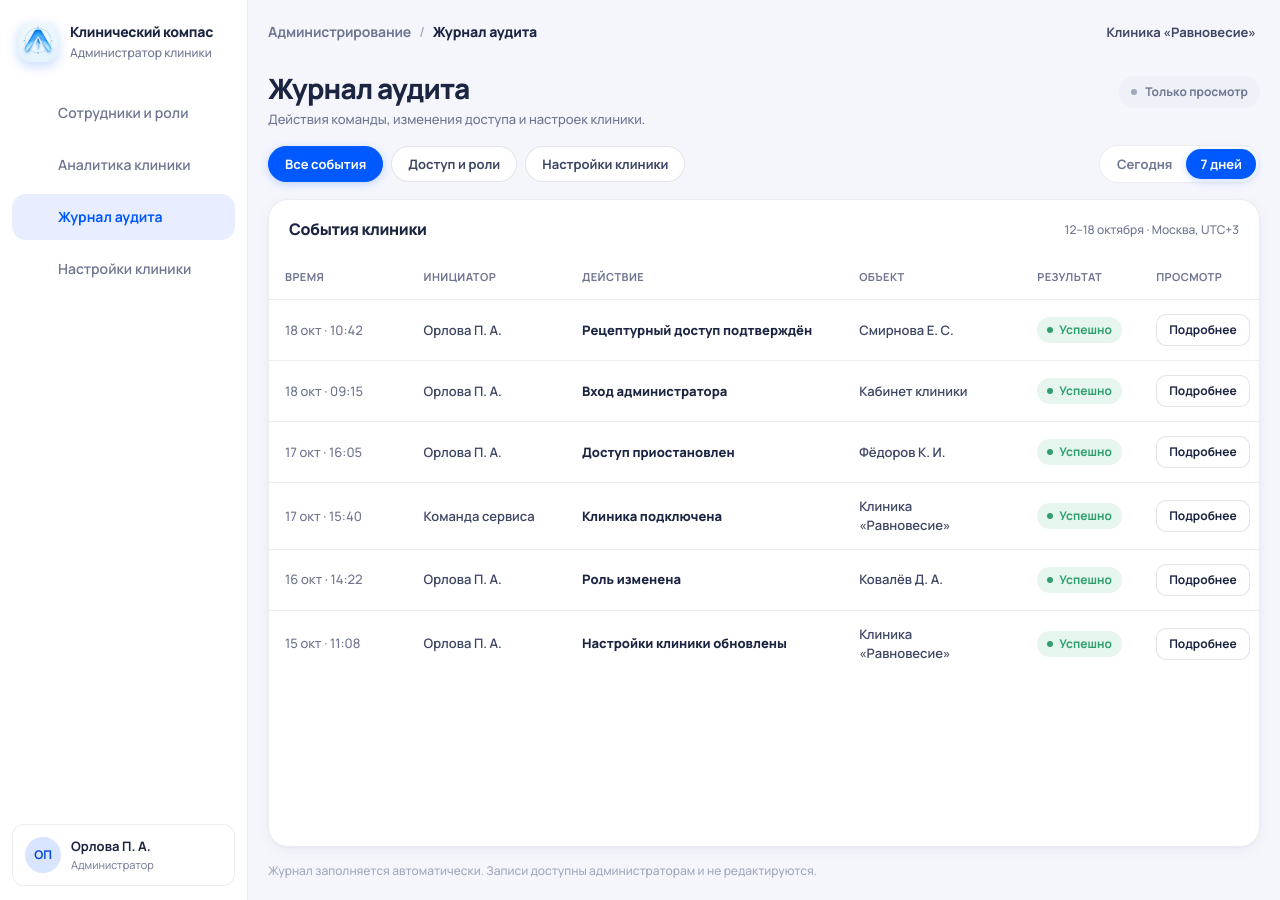
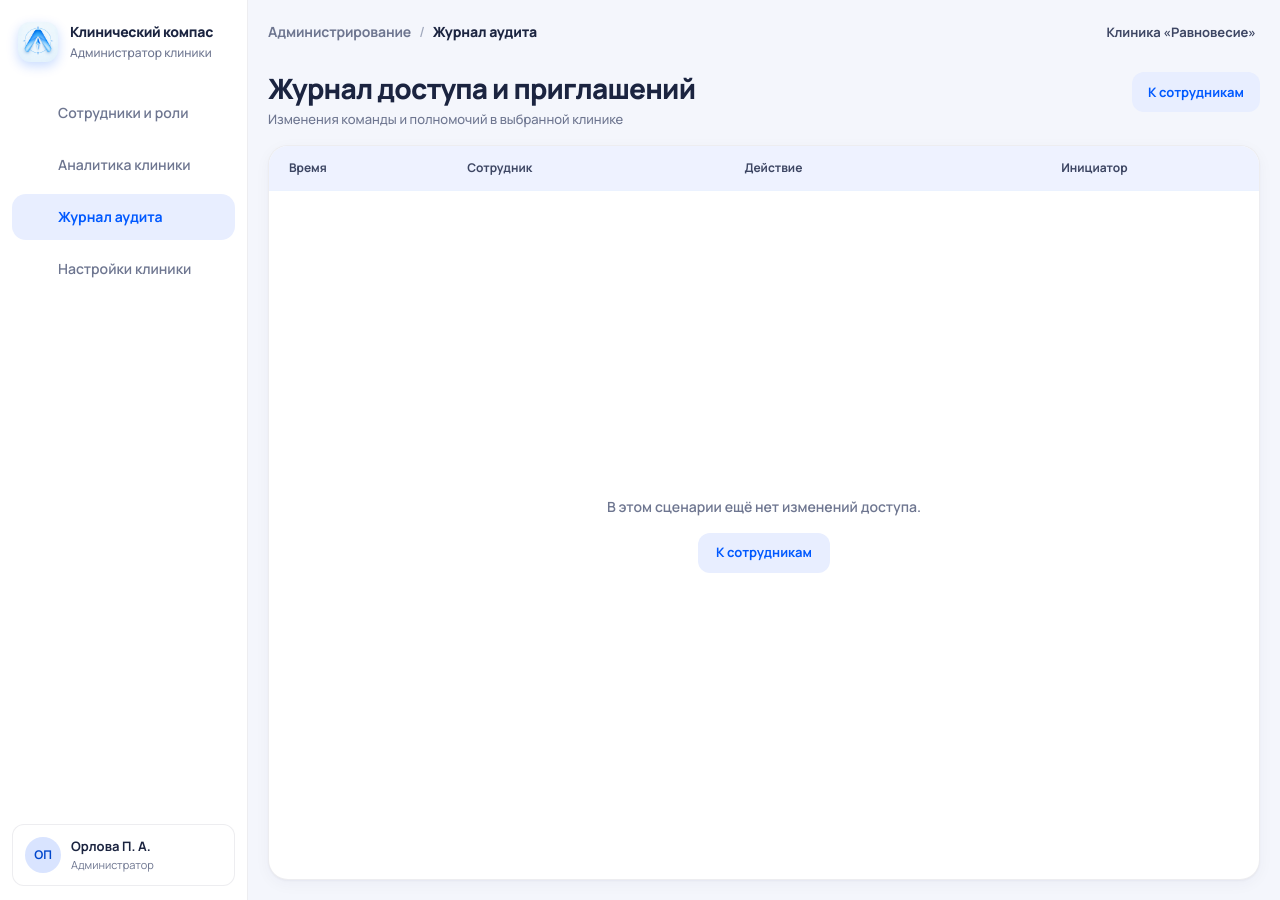
Before and after one commit to ResonanceTECH/SechHack_26, a React (Vite) app in the folder frontend/: page /admin/audit in a window 1280 px wide. Built offline with nearby package versions, Linux system fonts and the light colour scheme; some icons are missing.

Commit message:
Refactor AuditPage component and styles for improved layout and functionality. Removed unused elements and integrated new mock data for access invite logs. Updated table structure and added navigation links for better user experience in the admin interface.

```diff
--- a/frontend/src/pages/admin/audit/AuditPage.module.css
+++ b/frontend/src/pages/admin/audit/AuditPage.module.css
@@ -28,157 +28,42 @@
   font-weight: 500;
   color: var(--muted);
   max-width: 520px;
+  line-height: 1.45;
 }
 
-.viewOnly {
+.backBtn {
+  height: 40px;
+  padding: 0 16px;
+  border-radius: var(--radius-md);
+  background: var(--bg-cta-soft);
+  color: var(--brand);
+  font-size: 13px;
+  font-weight: 700;
+  white-space: nowrap;
+  flex-shrink: 0;
   display: inline-flex;
   align-items: center;
-  gap: 8px;
-  height: 32px;
-  padding: 0 12px;
-  border-radius: var(--radius-pill);
-  background: #eef1f8;
-  color: var(--muted);
-  font-size: 12px;
-  font-weight: 650;
-  white-space: nowrap;
-  flex-shrink: 0;
-  margin-top: 4px;
 }
 
-.viewOnlyDot {
-  width: 6px;
-  height: 6px;
-  border-radius: 50%;
-  background: var(--footer);
-}
-
-.toolbar {
-  display: flex;
-  align-items: center;
-  justify-content: space-between;
-  gap: 16px;
-  flex-shrink: 0;
-  flex-wrap: wrap;
-}
-
-.filters {
-  display: flex;
-  align-items: center;
-  gap: 8px;
-  flex-wrap: wrap;
-}
-
-.filterBtn,
-.filterActive {
-  height: 36px;
-  padding: 0 16px;
-  border-radius: var(--radius-pill);
-  font-size: 13px;
-  font-weight: 650;
-  white-space: nowrap;
-  transition:
-    background 0.15s ease,
-    color 0.15s ease,
-    border-color 0.15s ease;
-}
-
-.filterBtn {
-  background: var(--bg-surface);
-  border: 1px solid var(--border-strong);
-  color: var(--ink-secondary);
-}
-
-.filterBtn:hover {
-  background: #f8f9fd;
-  color: var(--ink);
-}
-
-.filterActive {
-  background: var(--brand);
-  border: 1px solid var(--brand);
-  color: #fff;
-  box-shadow: 0 2px 8px rgba(0, 89, 255, 0.22);
-}
-
-.period {
-  display: inline-flex;
-  align-items: center;
-  padding: 3px;
-  border-radius: var(--radius-pill);
-  background: var(--bg-surface);
-  border: 1px solid var(--border);
-  flex-shrink: 0;
-}
-
-.periodBtn,
-.periodActive {
-  height: 30px;
-  padding: 0 14px;
-  border-radius: var(--radius-pill);
-  font-size: 13px;
-  font-weight: 650;
-  white-space: nowrap;
-  transition:
-    background 0.15s ease,
-    color 0.15s ease;
-}
-
-.periodBtn {
-  color: var(--muted);
-  background: transparent;
-}
-
-.periodBtn:hover {
-  color: var(--ink-secondary);
-  background: rgba(0, 89, 255, 0.05);
-}
-
-.periodActive {
-  background: var(--brand);
-  color: #fff;
-  box-shadow: 0 2px 8px rgba(0, 89, 255, 0.22);
+.backBtn:hover {
+  background: var(--brand-soft);
 }
 
 .card {
   flex: 1;
   min-height: 0;
+  background: var(--bg-surface);
+  border: 1px solid var(--border);
+  border-radius: var(--radius-xl);
+  box-shadow: var(--shadow-card);
   display: flex;
   flex-direction: column;
-  background: var(--bg-surface);
-  border-radius: var(--radius-xl);
-  border: 1px solid var(--border);
-  box-shadow: var(--shadow-card);
   overflow: hidden;
 }
 
-.cardHead {
-  display: flex;
-  align-items: center;
-  justify-content: space-between;
-  gap: 12px;
-  padding: 18px 20px 14px;
+.tableWrap {
   flex-shrink: 0;
-}
-
-.cardTitle {
-  font-size: 16px;
-  font-weight: 750;
-  color: var(--ink);
-  letter-spacing: -0.02em;
-}
-
-.cardRange {
-  font-size: 12px;
-  font-weight: 500;
-  color: var(--muted);
-  white-space: nowrap;
-}
-
-.tableWrap {
-  flex: 1;
-  min-height: 0;
-  overflow: auto;
+  overflow-x: auto;
 }
 
 .table {
@@ -187,121 +72,64 @@
   table-layout: fixed;
 }
 
-.table th,
-.table td {
-  padding: 14px 16px;
+.table thead th {
+  height: 44px;
+  padding: 0 20px;
   text-align: left;
-  vertical-align: middle;
-}
-
-.table th {
-  font-size: 11px;
+  font-size: 12px;
   font-weight: 700;
-  letter-spacing: 0.04em;
-  text-transform: uppercase;
-  color: var(--muted);
-  border-bottom: 1px solid var(--border);
-  white-space: nowrap;
-  position: sticky;
-  top: 0;
-  z-index: 1;
-  background: var(--bg-surface);
-}
-
-.table tbody tr {
-  border-bottom: 1px solid var(--border);
-}
-
-.table tbody tr:last-child {
-  border-bottom: none;
+  color: var(--ink-secondary);
+  background: #eef2ff;
+  border-bottom: 1px solid rgba(0, 89, 255, 0.08);
 }
 
 .colTime {
-  width: 14%;
+  width: 18%;
+}
+
+.colEmployee {
+  width: 28%;
+}
+
+.colAction {
+  width: 32%;
 }
 
 .colInitiator {
-  width: 16%;
+  width: 22%;
 }
 
-.colAction {
-  width: 28%;
+.empty {
+  flex: 1;
+  display: flex;
+  flex-direction: column;
+  align-items: center;
+  justify-content: center;
+  gap: 16px;
+  padding: 48px 24px;
+  text-align: center;
 }
 
-.colObject {
-  width: 18%;
+.emptyText {
+  font-size: 14px;
+  font-weight: 550;
+  color: var(--muted);
+  line-height: 1.45;
 }
 
-.colResult {
-  width: 12%;
+.emptyBtn {
+  height: 40px;
+  padding: 0 18px;
+  border-radius: var(--radius-md);
+  background: var(--bg-cta-soft);
+  color: var(--brand);
+  font-size: 13px;
+  font-weight: 700;
+  display: inline-flex;
+  align-items: center;
+  justify-content: center;
 }
 
-.colView {
-  width: 12%;
+.emptyBtn:hover {
+  background: var(--brand-soft);
 }
-
-.time {
-  font-size: 13px;
-  font-weight: 500;
-  color: var(--muted);
-  white-space: nowrap;
-}
-
-.initiator,
-.object {
-  font-size: 13px;
-  font-weight: 600;
-  color: var(--ink-secondary);
-}
-
-.action {
-  font-size: 13px;
-  font-weight: 750;
-  color: var(--ink);
-}
-
-.success {
-  display: inline-flex;
-  align-items: center;
-  gap: 6px;
-  height: 26px;
-  padding: 0 10px;
-  border-radius: var(--radius-pill);
-  background: var(--success-soft);
-  color: var(--success);
-  font-size: 12px;
-  font-weight: 700;
-  white-space: nowrap;
-}
-
-.successDot {
-  width: 6px;
-  height: 6px;
-  border-radius: 50%;
-  background: var(--success);
-  flex-shrink: 0;
-}
-
-.detailsBtn {
-  height: 32px;
-  padding: 0 12px;
-  border-radius: 10px;
-  background: var(--bg-surface);
-  border: 1px solid var(--border-strong);
-  color: var(--ink);
-  font-size: 12px;
-  font-weight: 700;
-  white-space: nowrap;
-}
-
-.detailsBtn:hover {
-  background: #f8f9fd;
-}
-
-.footerNote {
-  flex-shrink: 0;
-  font-size: 12px;
-  font-weight: 500;
-  color: var(--footer);
-  line-height: 1.4;
-}
--- a/frontend/src/pages/admin/audit/AuditPage.tsx
+++ b/frontend/src/pages/admin/audit/AuditPage.tsx
@@ -1,151 +1,44 @@
-import { useCallback, useMemo, useState } from 'react'
-import { AuditEventModal } from '@/components/admin/AuditEventModal'
-import { clinicAuditLog } from '@/data/mockAudit'
-import type {
-  AuditCategory,
-  AuditEvent,
-  AuditPeriod,
-} from '@/types/admin'
+import { Link } from 'react-router-dom'
+import { accessInviteLogMeta } from '@/data/mockAccessInviteLog'
 import styles from './AuditPage.module.css'
 
-const categories: Array<{ id: AuditCategory; label: string }> = [
-  { id: 'all', label: 'Все события' },
-  { id: 'access', label: 'Доступ и роли' },
-  { id: 'settings', label: 'Настройки клиники' },
-]
-
-const periods: Array<{ id: AuditPeriod; label: string }> = [
-  { id: 'today', label: 'Сегодня' },
-  { id: '7d', label: '7 дней' },
-]
-
-const TODAY = '2026-10-18'
-
-function resultLabel(event: AuditEvent): string {
-  return event.result === 'success' ? 'Успешно' : event.result
-}
-
 export function AuditPage() {
-  const [category, setCategory] = useState<AuditCategory>('all')
-  const [period, setPeriod] = useState<AuditPeriod>('7d')
-  const [selectedId, setSelectedId] = useState<string | null>(null)
-
-  const { subtitle, rangeLabel, footerNote, immutableNote, events } =
-    clinicAuditLog
-
-  const filtered = useMemo(() => {
-    return events.filter((e) => {
-      if (category !== 'all' && e.category !== category) return false
-      if (period === 'today' && e.date !== TODAY) return false
-      return true
-    })
-  }, [category, period, events])
-
-  const selected = selectedId
-    ? (events.find((e) => e.id === selectedId) ?? null)
-    : null
-
-  const closeModal = useCallback(() => setSelectedId(null), [])
+  const { title, subtitle, toEmployeesLabel, emptyMessage, columns } =
+    accessInviteLogMeta
 
   return (
     <div className={styles.page}>
       <header className={styles.header}>
         <div>
-          <h1 className={styles.title}>Журнал аудита</h1>
+          <h1 className={styles.title}>{title}</h1>
           <p className={styles.subtitle}>{subtitle}</p>
         </div>
-        <span className={styles.viewOnly}>
-          <span className={styles.viewOnlyDot} aria-hidden />
-          Только просмотр
-        </span>
+        <Link to="/admin/employees" className={styles.backBtn}>
+          {toEmployeesLabel}
+        </Link>
       </header>
 
-      <div className={styles.toolbar}>
-        <div className={styles.filters} role="group" aria-label="Категория">
-          {categories.map((c) => (
-            <button
-              key={c.id}
-              type="button"
-              className={
-                category === c.id ? styles.filterActive : styles.filterBtn
-              }
-              onClick={() => setCategory(c.id)}
-            >
-              {c.label}
-            </button>
-          ))}
-        </div>
-
-        <div className={styles.period} role="group" aria-label="Период">
-          {periods.map((p) => (
-            <button
-              key={p.id}
-              type="button"
-              className={
-                period === p.id ? styles.periodActive : styles.periodBtn
-              }
-              onClick={() => setPeriod(p.id)}
-            >
-              {p.label}
-            </button>
-          ))}
-        </div>
-      </div>
-
-      <section className={styles.card} aria-label="События клиники">
-        <div className={styles.cardHead}>
-          <h2 className={styles.cardTitle}>События клиники</h2>
-          <span className={styles.cardRange}>{rangeLabel}</span>
-        </div>
-
+      <section className={styles.card} aria-label={title}>
         <div className={styles.tableWrap}>
           <table className={styles.table}>
             <thead>
               <tr>
-                <th className={styles.colTime}>Время</th>
-                <th className={styles.colInitiator}>Инициатор</th>
-                <th className={styles.colAction}>Действие</th>
-                <th className={styles.colObject}>Объект</th>
-                <th className={styles.colResult}>Результат</th>
-                <th className={styles.colView}>Просмотр</th>
+                <th className={styles.colTime}>{columns[0]}</th>
+                <th className={styles.colEmployee}>{columns[1]}</th>
+                <th className={styles.colAction}>{columns[2]}</th>
+                <th className={styles.colInitiator}>{columns[3]}</th>
               </tr>
             </thead>
-            <tbody>
-              {filtered.map((row) => (
-                <tr key={row.id}>
-                  <td className={styles.time}>{row.timeLabel}</td>
-                  <td className={styles.initiator}>{row.initiator}</td>
-                  <td className={styles.action}>{row.action}</td>
-                  <td className={styles.object}>{row.object}</td>
-                  <td>
-                    <span className={styles.success}>
-                      <span className={styles.successDot} aria-hidden />
-                      {resultLabel(row)}
-                    </span>
-                  </td>
-                  <td>
-                    <button
-                      type="button"
-                      className={styles.detailsBtn}
-                      onClick={() => setSelectedId(row.id)}
-                    >
-                      Подробнее
-                    </button>
-                  </td>
-                </tr>
-              ))}
-            </tbody>
           </table>
         </div>
+
+        <div className={styles.empty}>
+          <p className={styles.emptyText}>{emptyMessage}</p>
+          <Link to="/admin/employees" className={styles.emptyBtn}>
+            {toEmployeesLabel}
+          </Link>
+        </div>
       </section>
-
-      <p className={styles.footerNote}>{footerNote}</p>
-
-      <AuditEventModal
-        event={selected}
-        immutableNote={immutableNote}
-        onClose={closeModal}
-      />
     </div>
   )
 }
```
